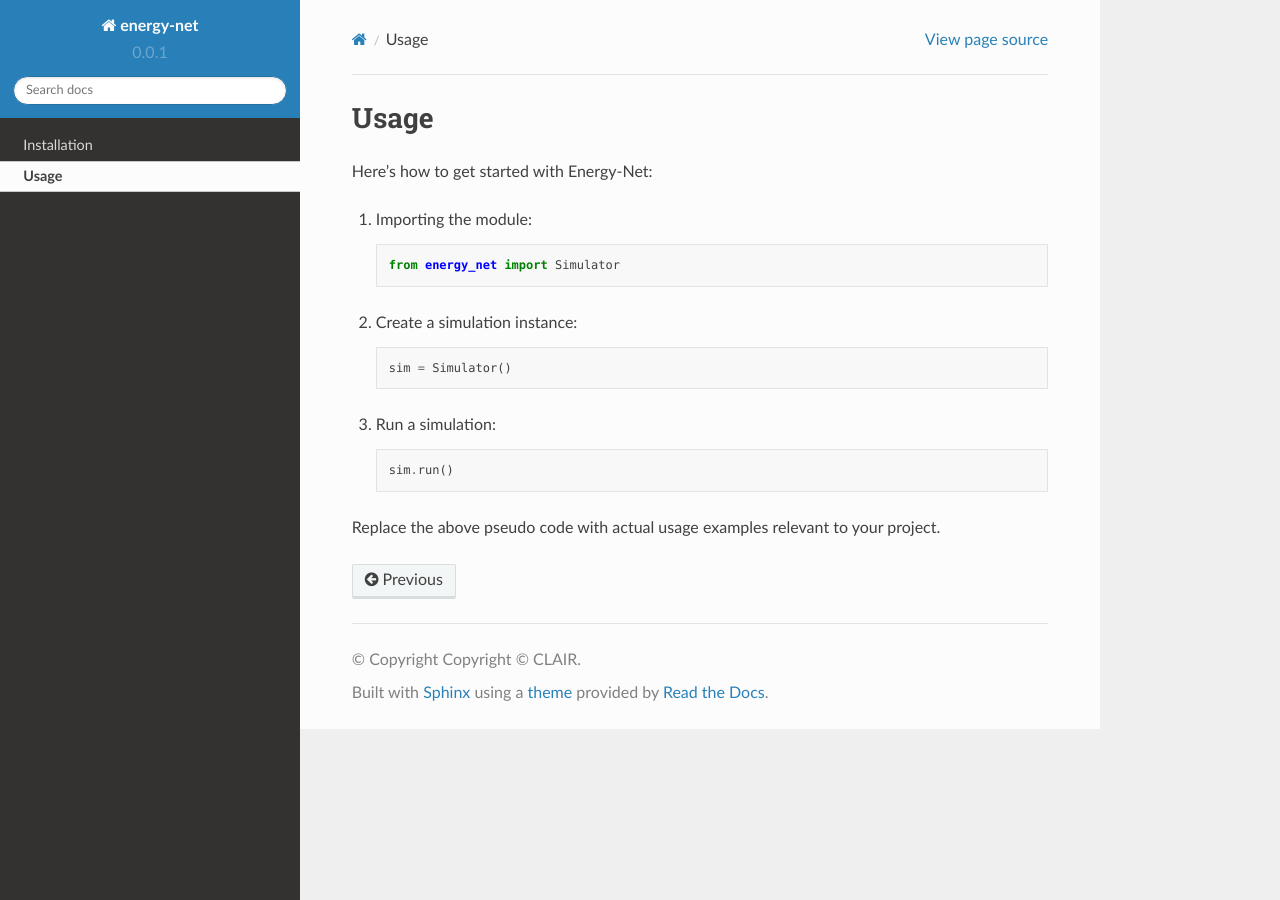
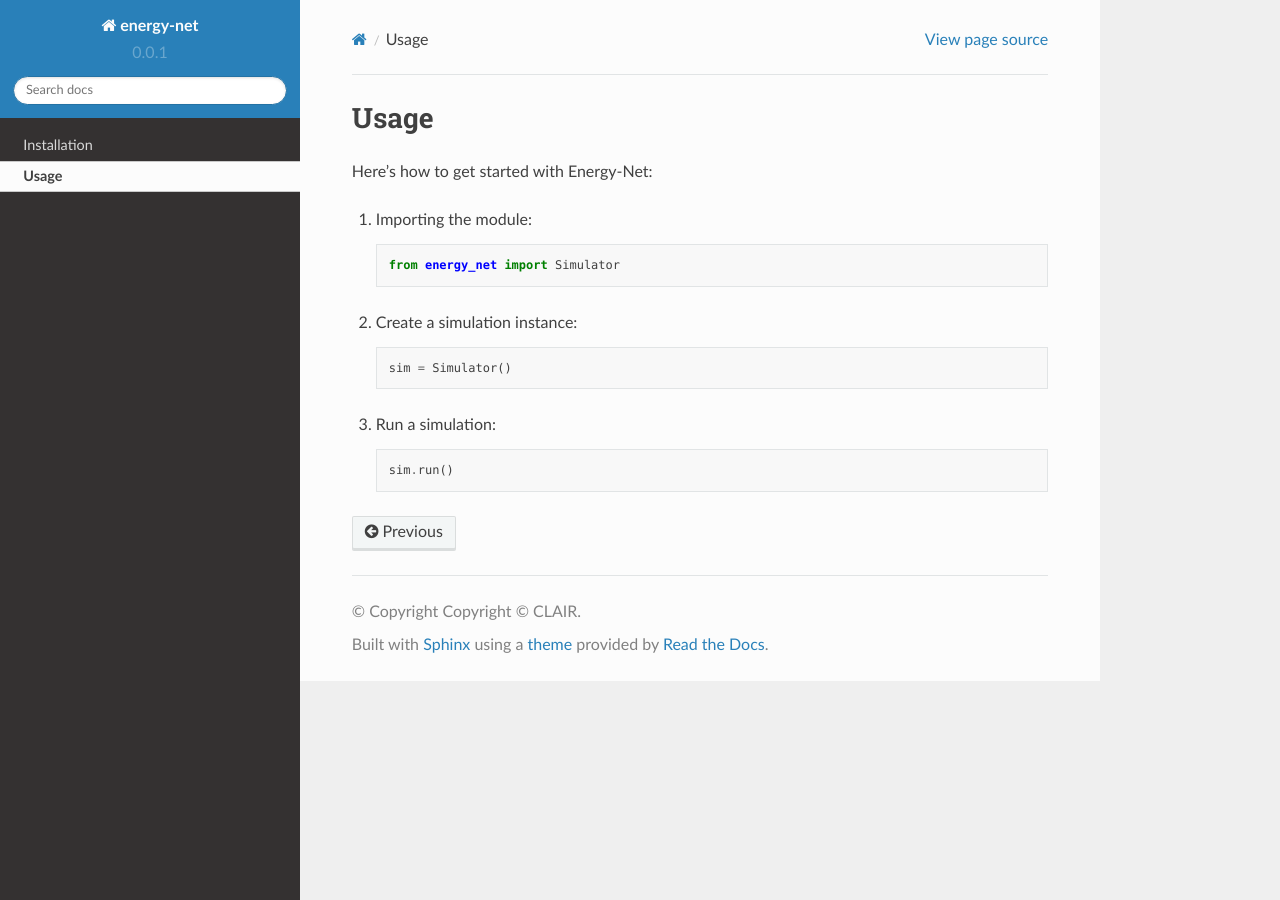
Before and after one commit to masarwy-m/energy-net, a Sphinx documentation site: the page built from docs/usage.rst, in a window 1280 px wide. Built offline with Sphinx 7.4.7 and the Read the Docs theme 2.0.0, drawn with Linux system fonts in a browser that asks for light colours.

Commit message:
Update usage.rst

```diff
--- a/docs/usage.rst
+++ b/docs/usage.rst
@@ -20,5 +20,3 @@ Here's how to get started with Energy-Net:
    .. code-block:: python
 
       sim.run()
-
-Replace the above pseudo code with actual usage examples relevant to your project.
```
